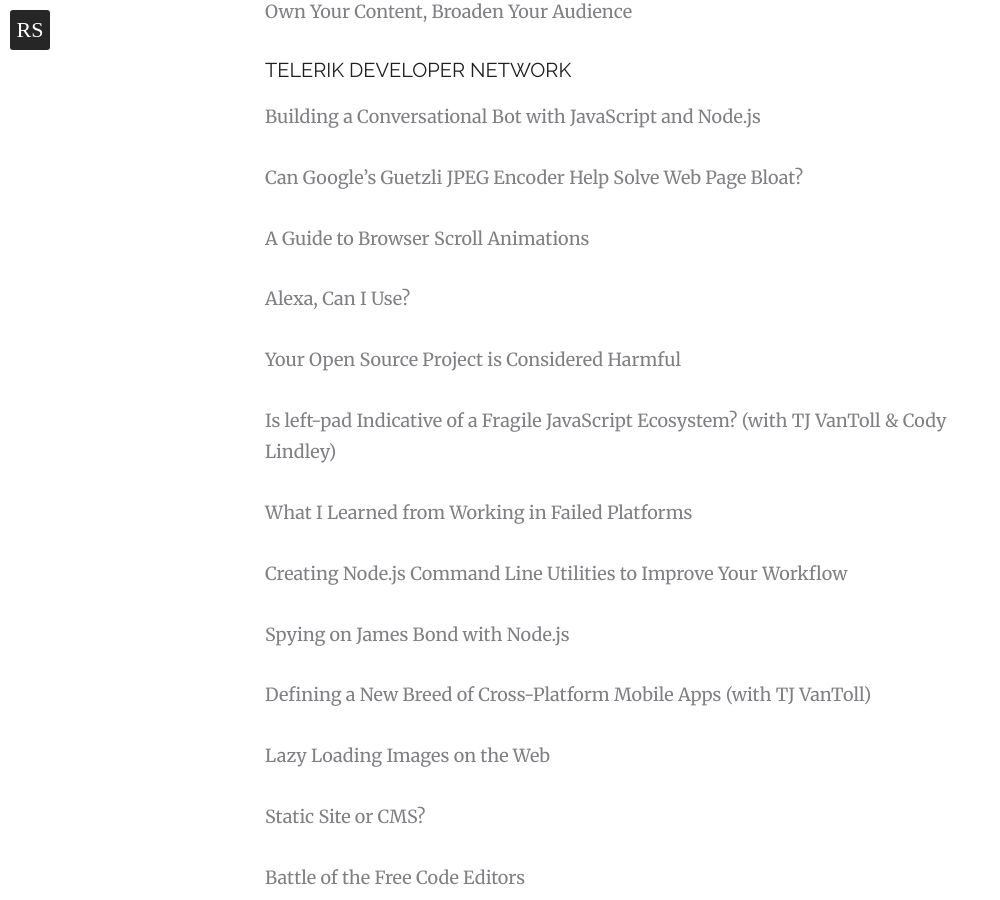
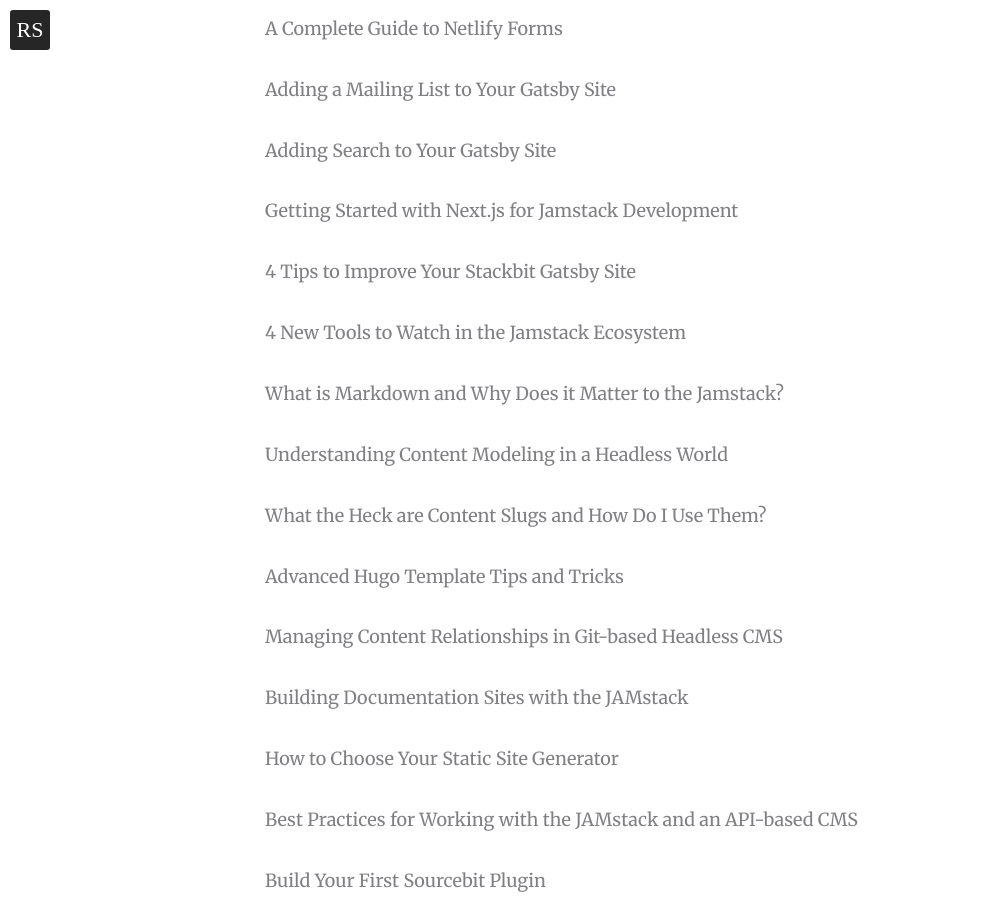
Before and after one commit to remotesynth/remotesynth.github.io, a Jekyll site: the page built from publications/index.html, in a window 1280 px wide and 900 px high, scrolled down 1388 px. Shown: the whole window, without its empty margins (0-1000 px from the left). Built offline with Jekyll 4.4.1, drawn with Linux system fonts in a browser that asks for light colours; a script that is not in the unit is left out; some of the changed text lies outside the part shown.

Commit message:
bio and pub updates

```diff
--- a/_data/publications.yaml
+++ b/_data/publications.yaml
@@ -7,6 +7,10 @@
         URL: "http://shop.oreilly.com/product/0636920051879.do"
   - name: "CSS Tricks"
     articles:
+      - title: "5 Myths About Jamstack"
+        URL: "https://css-tricks.com/5-myths-about-jamstack/"
+      - title: "JAMstack CMSs Have Finally Grown Up!"
+        URL: "https://css-tricks.com/jamstack-cmss-have-finally-grown-up/"
       - title: "What Really Makes a Static Site Generator?"
         URL: "https://css-tricks.com/really-makes-static-site-generator/"
   - name: "Developer Tech"
@@ -17,6 +21,54 @@
     articles:
       - title: "Why tomorrow is the best time to be a developer"
         URL: "https://www.computerworld.com.au/article/648617/why-tomorrow-best-time-developer/?fp=16&fpid=1"
+  - name: "Stackbit Blog"
+    articles:
+      - title: "A Complete Guide to Netlify Forms"
+        URL: "https://www.stackbit.com/blog/complete-guide-netlify-forms/"
+      - title: "Adding a Mailing List to Your Gatsby Site"
+        URL: "https://www.stackbit.com/blog/jamstack-gatsby-mailchimp/"
+      - title: "Adding Search to Your Gatsby Site"
+        URL: "https://www.stackbit.com/blog/gatsby-search/"
+      - title: "Getting Started with Next.js for Jamstack Development"
+        URL: "https://www.stackbit.com/blog/getting-started-nextjs-sourcebit/"
+      - title: "4 Tips to Improve Your Stackbit Gatsby Site"
+        URL: "https://www.stackbit.com/blog/stackbit-gatsby-site-improvements/"
+      - title: "4 New Tools to Watch in the Jamstack Ecosystem"
+        URL: "https://www.stackbit.com/blog/4-new-jamstack-tools/"
+      - title: "What is Markdown and Why Does it Matter to the Jamstack?"
+        URL: "https://www.stackbit.com/blog/what-is-markdown/"
+      - title: "Understanding Content Modeling in a Headless World"
+        URL: "https://www.stackbit.com/blog/content-modeling-headless/"
+      - title: "What the Heck are Content Slugs and How Do I Use Them?"
+        URL: "https://www.stackbit.com/blog/what-is-a-content-slug/"
+      - title: "Advanced Hugo Template Tips and Tricks"
+        URL: "https://www.stackbit.com/blog/advanced-hugo-templates/"
+      - title: "Managing Content Relationships in Git-based Headless CMS"
+        URL: "https://www.stackbit.com/blog/git-based-cms-relationships/"
+      - title: "Building Documentation Sites with the JAMstack"
+        URL: "https://www.stackbit.com/blog/jamstack-documentation-sites/"
+      - title: "How to Choose Your Static Site Generator"
+        URL: "https://www.stackbit.com/blog/choosing-your-ssg/"
+      - title: "Best Practices for Working with the JAMstack and an API-based CMS"
+        URL: "https://www.stackbit.com/blog/jamstack-api-based-cms/"
+      - title: "Build Your First Sourcebit Plugin"
+        URL: "https://www.stackbit.com/blog/sourcebit-plugin/"
+      - title: "Getting Started with Ecommerce and the JAMstack"
+        URL: "https://www.stackbit.com/blog/ecommerce-jamstack/"
+      - title: "Data-driven JAMstack with Sourcebit"
+        URL: "https://www.stackbit.com/blog/data-driven-jamstack-sourcebit/"
+      - title: "3 Strategies for Migrating from Wordpress to JAMstack"
+        URL: "https://www.stackbit.com/blog/wordpress-to-jamstack/"
+      - title: "Build Your Own JAMstack API with Netlify Functions and Zapier Webhooks, Part 2"
+        URL: "https://www.stackbit.com/blog/jamstack-api-zapier-webhooks-2/"
+      - title: "Build Your Own JAMstack API with Netlify Functions and Zapier Webhooks, Part 1"
+        URL: "https://www.stackbit.com/blog/jamstack-api-zapier-webhooks-1/"
+      - title: "Creating a JAMstack Site with Open Authoring Using Netlify CMS"
+        URL: "https://www.stackbit.com/blog/open-authoring-netlifycms/"
+      - title: "15 JAMstack Resources You Need as a Web Developer"
+        URL: "https://www.stackbit.com/blog/15-jamstack-resources/"
+      - title: "Gating Content in JAMstack Sites"
+        URL: "https://www.stackbit.com/blog/gating-content-jamstack/"
   - name: "The Practical Developer"
     articles:
       - title: "4 Things Developers Take for Granted That Used to Be Really Hard"
--- a/_pages/about.md
+++ b/_pages/about.md
@@ -6,4 +6,4 @@
 
 <center><img src="/images/brian.jpg" alt="Brian Rinaldi" itemprop="image"></center>
 
-Brian Rinaldi is a Developer Advocate at [Stackbit](https://www.stackbit.com/). Brian has worked for over 9 years focused on developer community and developer relations at companies like Progress Software and Adobe. Brian has been a developer for over 20 years, working with front-end and back-end technologies mostly focused on the web. Brian serves as the co-editor of [Mobile Dev Weekly](https://mobiledevweekly.com/), authored a report on [Static Site Generators](http://www.oreilly.com/web-platform/free/static-site-generators.csp) for O'Reilly and co-author of the [Working with Static Sites](http://shop.oreilly.com/product/0636920051879.do) book, also from O'Reilly.
+Brian Rinaldi is a Developer Advocate at [StepZen](https://stepzen.com/). Brian has worked for over 9 years focused on developer community and developer relations at companies like Progress Software and Adobe. Brian has been a developer for over 20 years, working with front-end and back-end technologies mostly focused on the web. Brian is heavily involved in the community including running developer meetups via [CFE.dev](https://cfe.dev/) and serving on the board of and organizing meetups for [Orlando Devs](https://orlandodevs.com/). serves as the editor of the [Jamstacked](https://jamstack.email/) newsletter and co-editor of [Mobile Dev Weekly](https://mobiledevweekly.com/), authored a report on [Static Site Generators](http://www.oreilly.com/web-platform/free/static-site-generators.csp) for O'Reilly and co-author of the [Working with Static Sites](http://shop.oreilly.com/product/0636920051879.do) book, also from O'Reilly.
```
